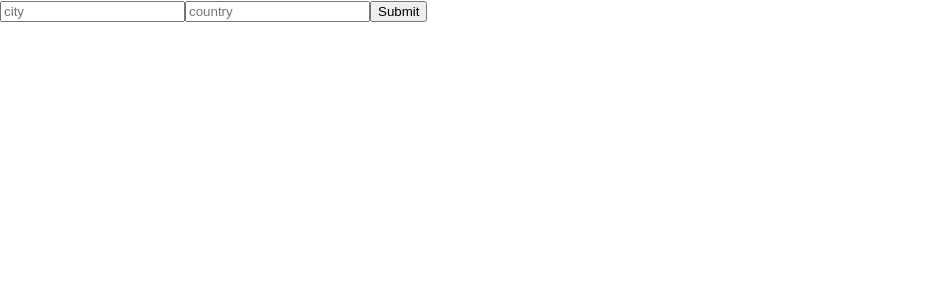
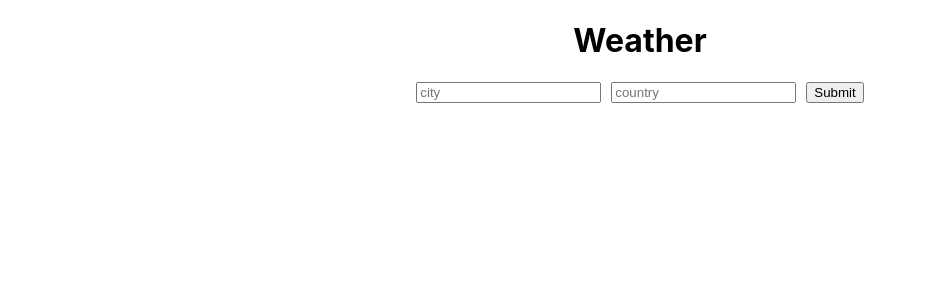
Before and after one commit to nico-dev-it/react-weather-app, a React (Create React App) app: page / in a window 1280 px wide. Shown: the top 300 px of the page, without its empty margins (0-927 px from the left). Built offline with nearby package versions, Linux system fonts and the light colour scheme.

Commit message:
basic styling

```diff
--- a/src/components/weather.css
+++ b/src/components/weather.css
@@ -0,0 +1,9 @@
+form {
+    display: flex;
+    gap: 10px;
+    margin-top: 20px;
+    justify-content: center;
+}
+h1 {
+    text-align: center;
+}
--- a/src/components/weather.js
+++ b/src/components/weather.js
@@ -1,6 +1,9 @@
+import './weather.css'
+
 const Weather = () => {
     return (
         <div class="formContainer">
+            <h1>Weather</h1>
             <form>
                 <input type="text" name="city" placeholder="city"/>
                 <input type="text" name="country" placeholder="country"/>
```
